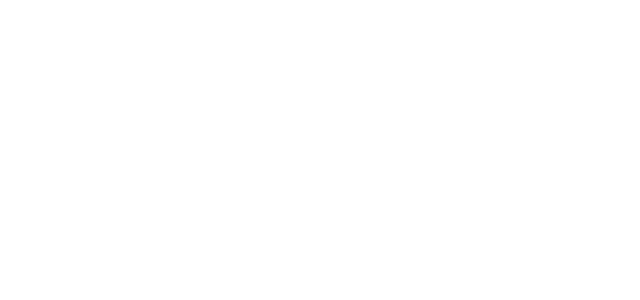
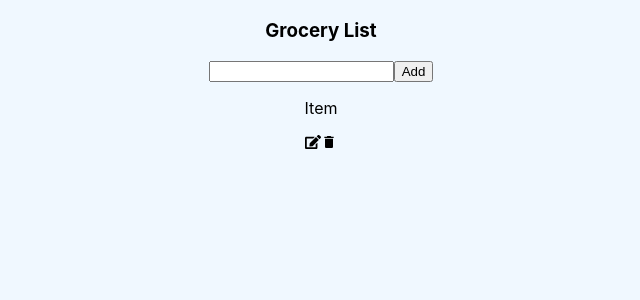
Before and after one commit to Mubsshir/groceryLister, a React (Create React App) app: page / in a window 1280 px wide. Shown: the top 300 px of the page, without its empty margins (319-959 px from the left). Built offline with nearby package versions, Linux system fonts and the light colour scheme.

Commit message:
App structure completed next task is styling components

```diff
--- a/package.json
+++ b/package.json
@@ -8,6 +8,7 @@
     "@testing-library/user-event": "^13.5.0",
     "react": "^18.2.0",
     "react-dom": "^18.2.0",
+    "react-icons": "^4.7.1",
     "react-scripts": "5.0.1",
     "web-vitals": "^2.1.4"
   },
--- a/src/App.css
+++ b/src/App.css
@@ -1,38 +1,6 @@
 .App {
   text-align: center;
+  width: 100vw;
+  display: flex;
+  justify-content: center;
 }
-
-.App-logo {
-  height: 40vmin;
-  pointer-events: none;
-}
-
-@media (prefers-reduced-motion: no-preference) {
-  .App-logo {
-    animation: App-logo-spin infinite 20s linear;
-  }
-}
-
-.App-header {
-  background-color: #282c34;
-  min-height: 100vh;
-  display: flex;
-  flex-direction: column;
-  align-items: center;
-  justify-content: center;
-  font-size: calc(10px + 2vmin);
-  color: white;
-}
-
-.App-link {
-  color: #61dafb;
-}
-
-@keyframes App-logo-spin {
-  from {
-    transform: rotate(0deg);
-  }
-  to {
-    transform: rotate(360deg);
-  }
-}
--- a/src/App.js
+++ b/src/App.js
@@ -1,11 +1,18 @@
-
+import Item from './components/Item';
 import './App.css';
 
 const App = () => {
   return (
-    <div className="App">
-
-    </div>
+    <main className="App">
+      <section className='Card'>
+        <h3 className="heading">Grocery List</h3>
+        <form action="">
+          <input type="text" />
+          <button type='submit'>Add</button>
+        </form>
+        <Item />
+      </section>
+    </main>
   );
 }
 
--- /dev/null
+++ b/src/components/Item.js
@@ -0,0 +1,16 @@
+import { FaEdit } from 'react-icons/fa'
+import { MdDelete } from 'react-icons/md'
+import styles from './Item.module.css'
+const Item = () => {
+    return (
+        <article className={styles.ItemCard}>
+            <p>Item</p>
+            <div className={styles.btn}>
+                <FaEdit className={styles.edit} />
+                <MdDelete className={styles.delete} />
+            </div>
+        </article >
+    )
+}
+
+export default Item;
--- a/src/index.css
+++ b/src/index.css
@@ -1,13 +1,18 @@
+* {
+  box-sizing: border-box;
+}
 body {
   margin: 0;
-  font-family: -apple-system, BlinkMacSystemFont, 'Segoe UI', 'Roboto', 'Oxygen',
-    'Ubuntu', 'Cantarell', 'Fira Sans', 'Droid Sans', 'Helvetica Neue',
+  font-family: -apple-system, BlinkMacSystemFont, "Segoe UI", "Roboto", "Oxygen",
+    "Ubuntu", "Cantarell", "Fira Sans", "Droid Sans", "Helvetica Neue",
     sans-serif;
   -webkit-font-smoothing: antialiased;
   -moz-osx-font-smoothing: grayscale;
+
+  background-color: aliceblue;
 }
 
 code {
-  font-family: source-code-pro, Menlo, Monaco, Consolas, 'Courier New',
+  font-family: source-code-pro, Menlo, Monaco, Consolas, "Courier New",
     monospace;
 }
```
Also changed, not shown: src/components/Item.module.css (added), 1 other file (tests, documents, lock files or other folders).
